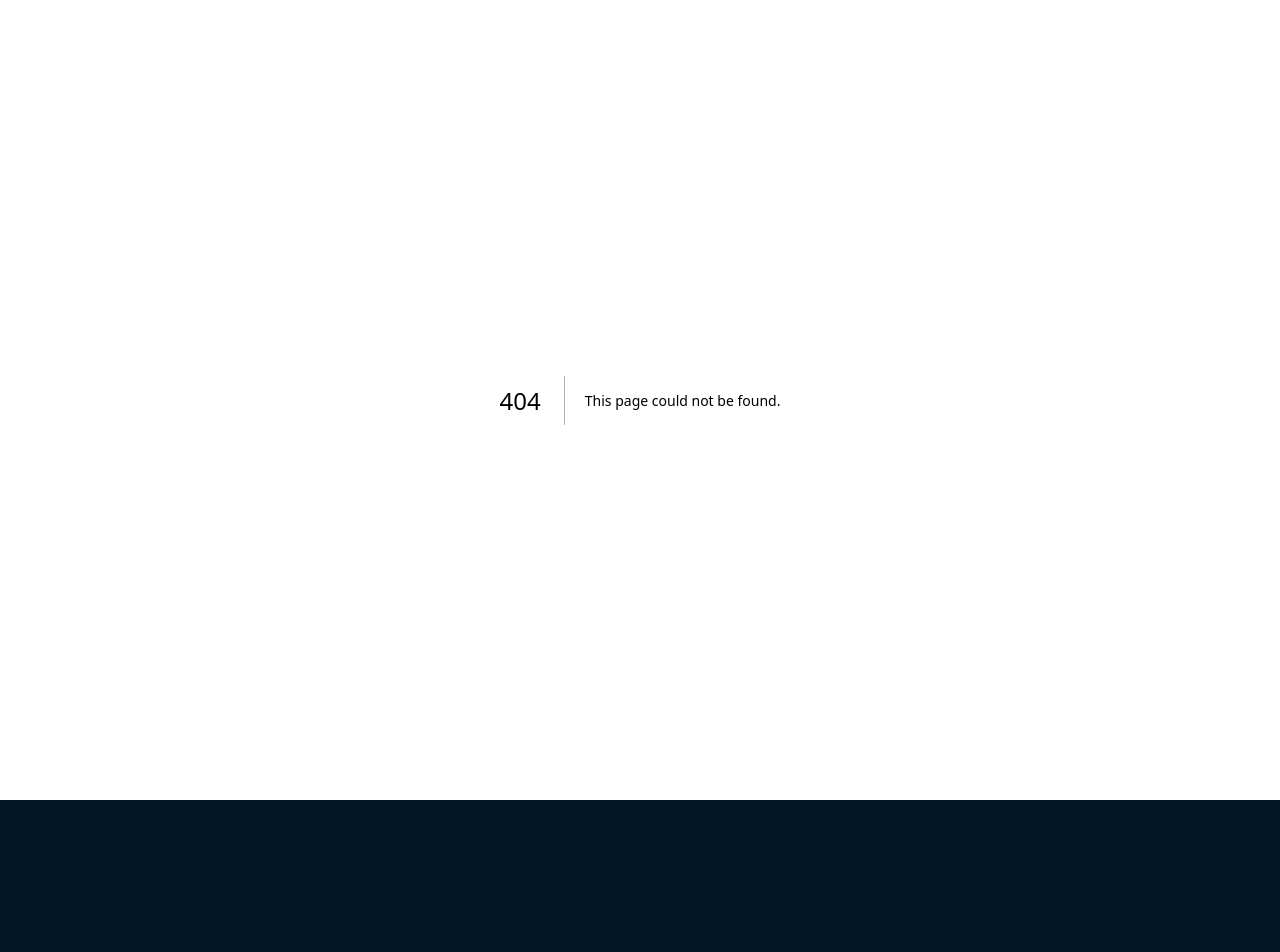
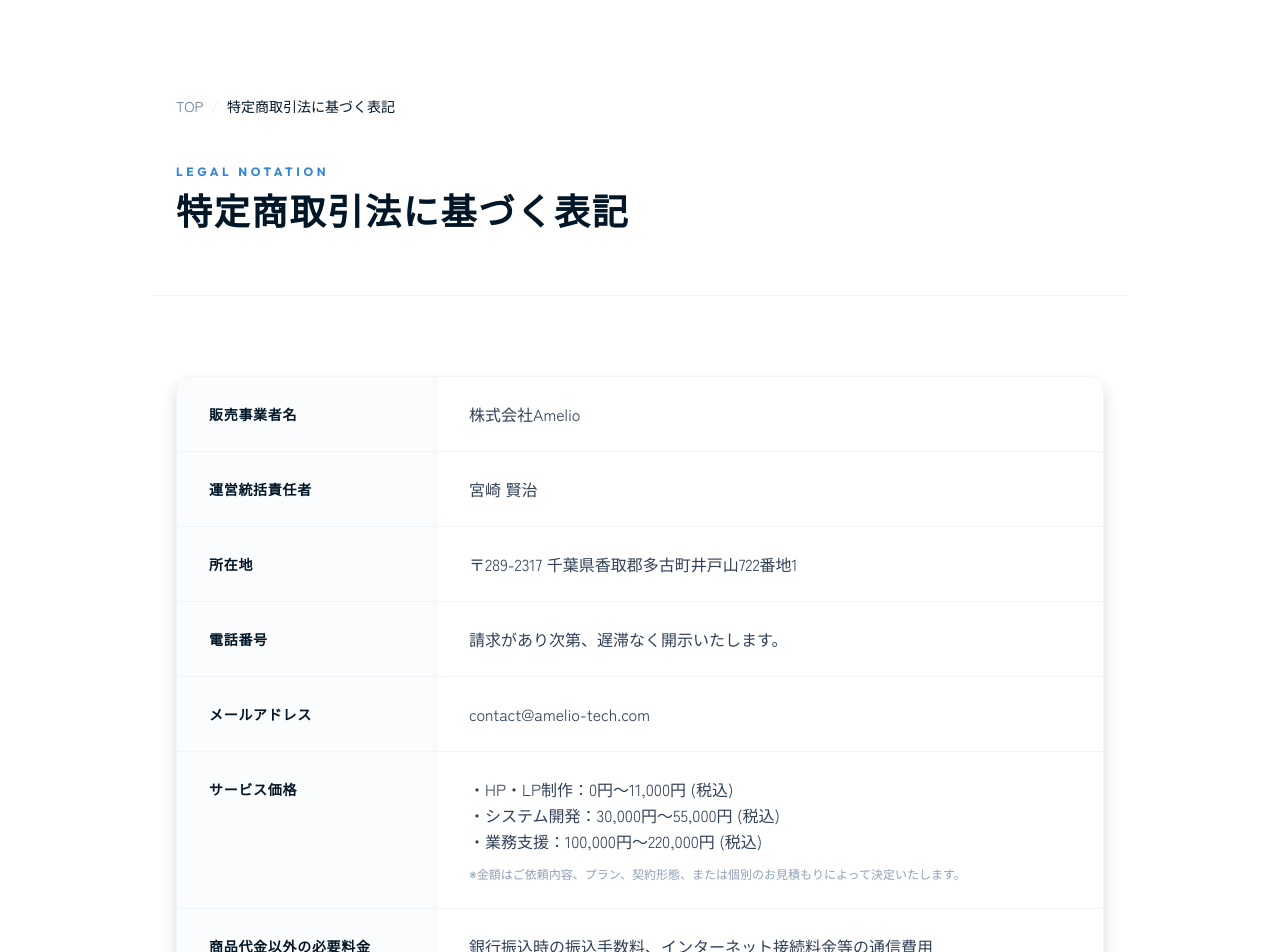
Before and after one commit to miyazakikna/corporate-site, a Next.js app: page /tokusho in a window 1280 px wide. Before the commit this address had no page. Shown: the top 952 px of the page. Built offline with nearby package versions, Linux system fonts and the light colour scheme.

Commit message:
特定商取引法追加

```diff
--- /dev/null
+++ b/src/app/tokusho/page.tsx
@@ -0,0 +1,30 @@
+import { Tokusho } from '@/components/Tokusho';
+import type { Metadata } from 'next';
+
+export const metadata: Metadata = {
+  title: '特定商取引法に基づく表記',
+  description:
+    '株式会社Amelioの特定商取引法に基づく表記ページです。販売事業者名、所在地、連絡先、サービス価格、お支払い方法、役務提供時期、キャンセルポリシー等の重要事項を掲載しています。',
+  alternates: {
+    canonical: 'https://amelio-tech.com/tokusho',
+  },
+  openGraph: {
+    title: '特定商取引法に基づく表記 | 株式会社Amelio',
+    description:
+      '株式会社Amelioの特定商取引法に基づく表記ページです。販売事業者名、所在地、連絡先、サービス価格、お支払い方法、役務提供時期、キャンセルポリシー等の重要事項を掲載しています。',
+    url: 'https://amelio-tech.com/tokusho',
+    type: 'website',
+    images: ['/ogp.png'],
+  },
+  twitter: {
+    card: 'summary_large_image',
+    title: '特定商取引法に基づく表記 | 株式会社Amelio',
+    description:
+      '株式会社Amelioの特定商取引法に基づく表記ページです。販売事業者名、所在地、連絡先、サービス価格、お支払い方法、役務提供時期、キャンセルポリシー等の重要事項を掲載しています。',
+    images: ['/ogp.png'],
+  },
+};
+
+export default function TokushoPage() {
+  return <Tokusho />;
+}
--- a/src/components/Footer.tsx
+++ b/src/components/Footer.tsx
@@ -22,6 +22,7 @@ export function Footer() {
         { label: '会社概要', href: '/company' },
         { label: '代表について', href: '/profile/miyazaki' },
         { label: 'プライバシーポリシー', href: '/privacy-policy' },
+        { label: '特定商取引法に基づく表記', href: '/tokusho' },
       ],
     }
   ];
--- /dev/null
+++ b/src/components/Tokusho.tsx
@@ -0,0 +1,124 @@
+'use client';
+
+import { motion } from 'framer-motion';
+import { useInView } from 'framer-motion';
+import { useRef } from 'react';
+import SubPageHeader from '@/components/SubPageHeader';
+
+type TokushoItem = {
+  label: string;
+  value: string;
+  note?: string;
+};
+
+const tokushoData: TokushoItem[] = [
+  {
+    label: '販売事業者名',
+    value: '株式会社Amelio',
+  },
+  {
+    label: '運営統括責任者',
+    value: '宮崎 賢治',
+  },
+  {
+    label: '所在地',
+    value: '〒289-2317 千葉県香取郡多古町井戸山722番地1',
+  },
+  {
+    label: '電話番号',
+    value: '請求があり次第、遅滞なく開示いたします。',
+  },
+  {
+    label: 'メールアドレス',
+    value: 'contact@amelio-tech.com',
+  },
+  {
+    label: 'サービス価格',
+    value: `・HP・LP制作：0円〜11,000円 (税込)
+・システム開発：30,000円〜55,000円 (税込)
+・業務支援：100,000円〜220,000円 (税込)`,
+    note: '※金額はご依頼内容、プラン、契約形態、または個別のお見積もりによって決定いたします。',
+  },
+  {
+    label: '商品代金以外の必要料金',
+    value: '銀行振込時の振込手数料、インターネット接続料金等の通信費用',
+  },
+  {
+    label: 'お支払方法',
+    value: 'クレジットカード決済、銀行振込',
+  },
+  {
+    label: 'お支払時期',
+    value: `クレジットカード：各カード会社の引き落とし日
+銀行振込：請求書発行の翌月末日まで（または個別契約に定める期日まで）`,
+  },
+  {
+    label: 'サービスの提供時期',
+    value: 'お申し込み手続きおよびアカウント設定完了後、または個別契約にて合意した提供開始日よりご利用いただけます。',
+  },
+  {
+    label: '返品・キャンセルについて',
+    value: 'サービスの性質上、お申し込み成立後・サービス提供開始後の返品・返金は原則として承っておりません。解約については当社所定の手続きまたは契約条件に従ってください。',
+  },
+];
+
+export const Tokusho = () => {
+  const tableRef = useRef(null);
+  const isInView = useInView(tableRef, { once: true, amount: 0.05 });
+
+  return (
+    <div className="min-h-screen bg-white">
+      {/* Hero Header */}
+      <SubPageHeader
+        title="特定商取引法に基づく表記"
+        titleEn="LEGAL NOTATION"
+        crumbs={[
+          { label: 'TOP', href: '/' },
+          { label: '特定商取引法に基づく表記' },
+        ]}
+      />
+
+      {/* Content */}
+      <div className="relative">
+        <div className="relative z-10 mx-auto max-w-5xl px-6 md:px-12 py-12 md:py-20" ref={tableRef}>
+          <motion.div
+            initial={{ opacity: 0, y: 30 }}
+            animate={isInView ? { opacity: 1, y: 0 } : { opacity: 0, y: 30 }}
+            transition={{ duration: 0.6 }}
+            className="bg-white rounded-2xl shadow-lg border border-slate-100 overflow-hidden"
+          >
+            {tokushoData.map((item, index) => (
+              <motion.div
+                key={item.label}
+                initial={{ opacity: 0, x: -20 }}
+                animate={isInView ? { opacity: 1, x: 0 } : { opacity: 0, x: -20 }}
+                transition={{ duration: 0.4, delay: 0.05 + index * 0.04 }}
+                className={`flex flex-col md:flex-row ${index !== tokushoData.length - 1 ? 'border-b border-slate-100' : ''
+                  } group hover:bg-slate-50/50 transition-colors duration-300`}
+              >
+                {/* Label */}
+                <div className="w-full md:w-[220px] lg:w-[260px] shrink-0 px-6 pt-5 pb-2 md:py-6 md:px-8 bg-slate-50/60 md:border-r md:border-slate-100">
+                  <span className="text-xs md:text-sm font-bold text-secondary tracking-wider">
+                    {item.label}
+                  </span>
+                </div>
+
+                {/* Value */}
+                <div className="flex-1 px-6 pb-5 pt-2 md:py-6 md:px-8">
+                  <div className="text-sm md:text-base text-slate-700 leading-relaxed whitespace-pre-line">
+                    {item.value}
+                  </div>
+                  {item.note && (
+                    <p className="text-xs text-slate-400 mt-2.5 leading-relaxed">
+                      {item.note}
+                    </p>
+                  )}
+                </div>
+              </motion.div>
+            ))}
+          </motion.div>
+        </div>
+      </div>
+    </div>
+  );
+};
```
